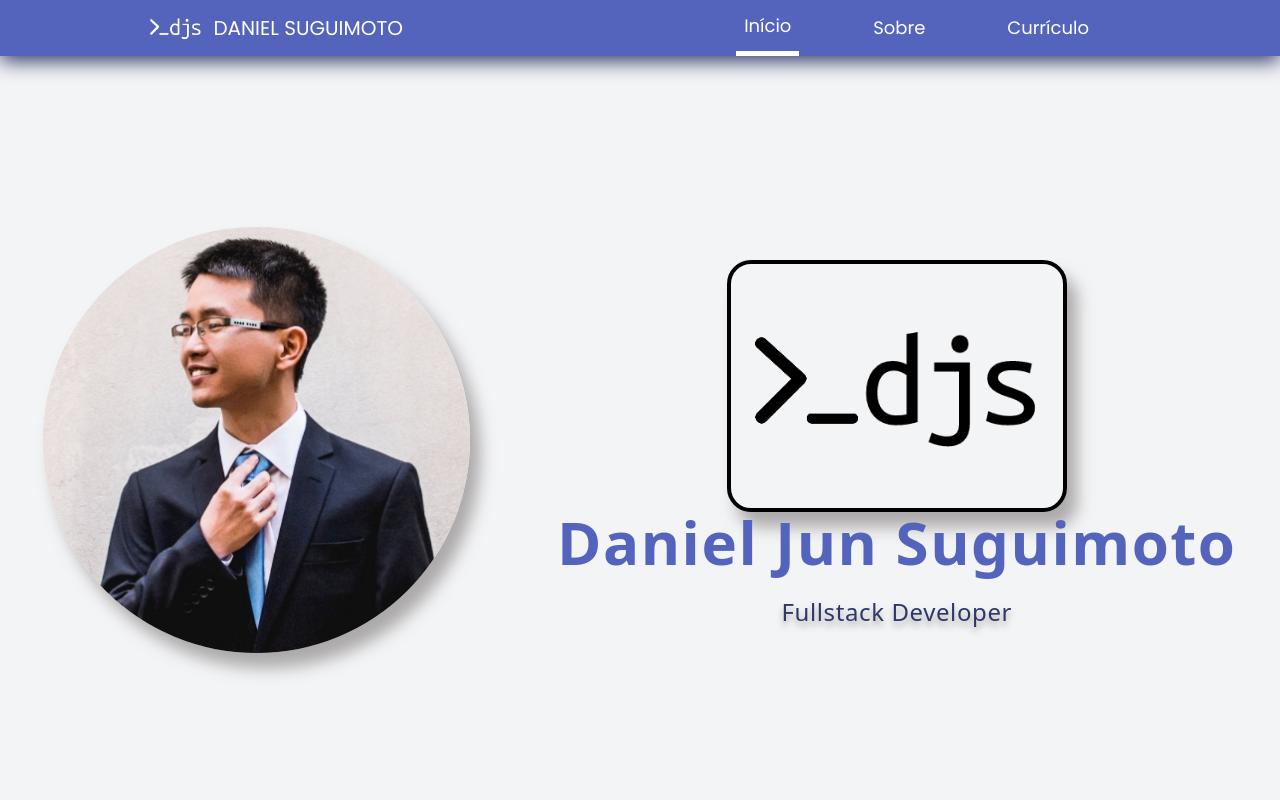
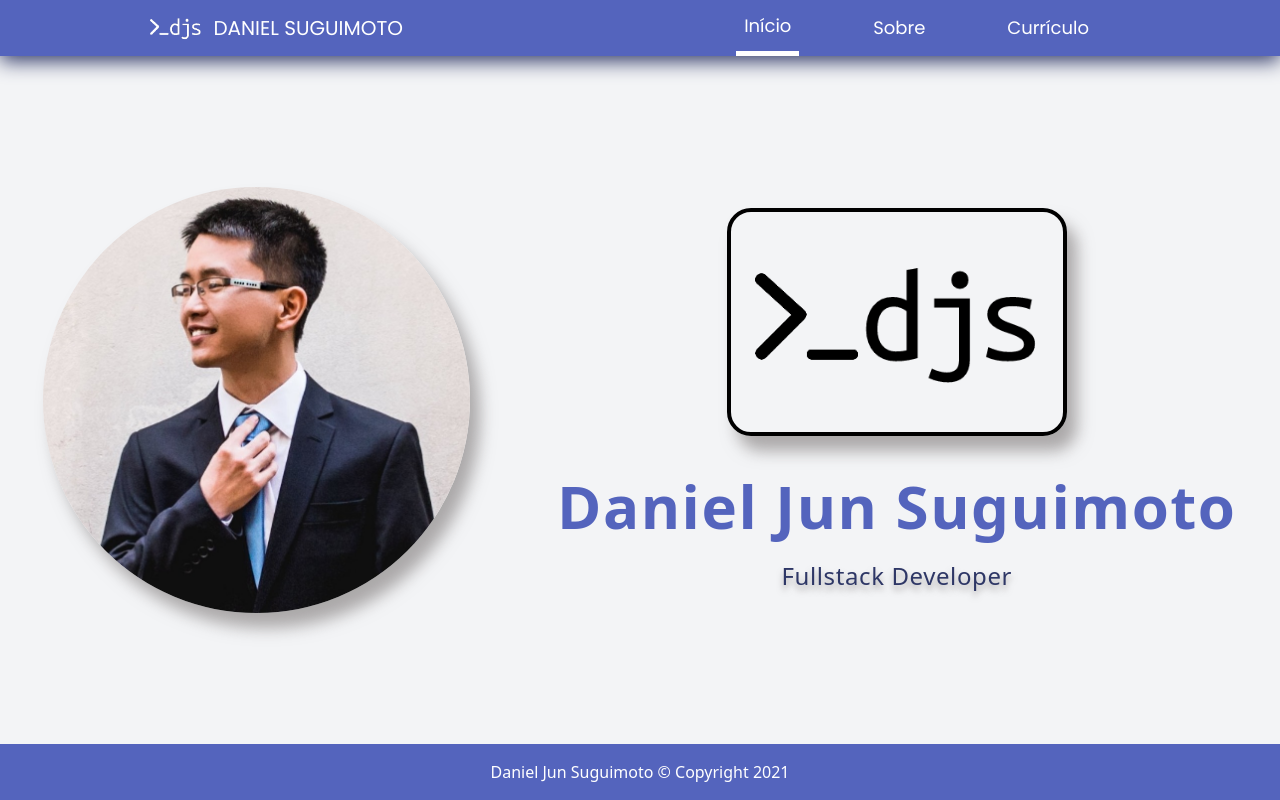
Before and after one commit to danielsuguimoto/danielsuguimoto.github.io, a Vue app: page / in a window 1280 px wide. Built offline with nearby package versions, Linux system fonts and the light colour scheme.

Commit message:
layout tweaks

```diff
--- a/index.html
+++ b/index.html
@@ -7,7 +7,7 @@
     <title>Daniel Jun Suguimoto</title>
   </head>
   <body>
-    <div id="app"></div>
+    <div id="app" class="flex flex-col min-h-screen max-h-screen"></div>
     <script type="module" src="/src/main.js"></script>
   </body>
 </html>
--- a/package.json
+++ b/package.json
@@ -9,6 +9,7 @@
   },
   "dependencies": {
     "@fortawesome/fontawesome-free": "^5.15.3",
+    "element-plus": "^1.0.2-beta.40",
     "lodash": "^4.17.21",
     "scrollreveal": "^4.0.9",
     "vue": "^3.0.5"
--- a/src/App.vue
+++ b/src/App.vue
@@ -1,10 +1,15 @@
 <template>
-    <navbar :active="currentPage" @navigate="currentPage = $event"></navbar>
+    <navbar :active="currentPage" @navigate="navigateTo"></navbar>
 
-    <div class="container flex flex-col h-screen w-screen content-center">
+    <div class="flex flex-col flex-grow w-full content-center overflow-auto">
         <component
+            ref="pageComponent"
             :is="currentComponent"
         ></component>
+    </div>
+
+    <div class="h-14 w-full text-white bg-indigo text-center flex justify-center items-center">
+        <h4>Daniel Jun Suguimoto © Copyright 2021</h4>
     </div>
 </template>
 <script>
@@ -26,11 +31,27 @@ export default {
         },
     },
 
+    methods: {
+        navigateTo(page) {
+            const loading = this.$loading({
+                spinner: 'el-icon-loading',
+            });
+
+            setTimeout(() => {
+                this.currentPage = page
+                this.$refs.pageComponent.$forceUpdate();
+                this.$nextTick(() => loading.close());
+            }, 1000);
+        }
+    },
+
     setup() {
-        const currentPage = ref('home');
+        const currentPage = ref('home'),
+            loading = ref(false);
 
         return {
             currentPage,
+            loading,
         };
     }
 };
--- a/src/components/Navbar.vue
+++ b/src/components/Navbar.vue
@@ -1,5 +1,5 @@
 <template>
-    <nav class="navbar flex justify-around items-center h-14 fixed w-full text-white bg-indigo">
+    <nav class="navbar flex justify-around items-center h-14 w-full text-white bg-indigo">
         <div class="navbar__logo flex justify-between items-center">
             <img src="../assets/logo-branco.png" class="max-h-10 mr-3">
             <h4 class="uppercase text-xl">Daniel&nbsp;Suguimoto</h4>
--- a/src/index.css
+++ b/src/index.css
@@ -8,7 +8,7 @@ html, body {
 }
 
 .title {
-    text-shadow: 3px 5px 5px rgba(141, 137, 137, 0.7);
+    text-shadow: 3px 3px 3px rgba(141, 137, 137, 0.7);
 }
 
 .avatar {
--- a/src/main.js
+++ b/src/main.js
@@ -1,8 +1,12 @@
 import { createApp } from 'vue';
 import App from './App.vue';
+import ElementPlus from 'element-plus';
 import './index.css';
+import 'element-plus/lib/theme-chalk/index.css';
 import '@fortawesome/fontawesome-free/js/brands';
 import '@fortawesome/fontawesome-free/js/solid';
 import '@fortawesome/fontawesome-free/js/fontawesome';
 
-createApp(App).mount('#app');
+const app = createApp(App);
+app.use(ElementPlus);
+app.mount('#app');
--- a/src/pages/About.vue
+++ b/src/pages/About.vue
@@ -1,11 +1,11 @@
 <template>
     <h1
-        class="w-screnn py-20 px-10 text-4xl text-indigo font-bold antialiased tracking-wider title"
+        class="w-full pt-10 px-10 text-4xl text-indigo font-bold antialiased tracking-wider title"
     >
         Sobre mim
     </h1>
 
-    <div class="flex justify-around w-screen">
+    <div class="flex flex-grow justify-around w-full">
         <div
             class="w-1/2 text-xl self-center text-indigo-dark tracking-wider text-justify"
         >
@@ -51,9 +51,9 @@ export default {
     setup() {
         return {
             scrollReveal: ScrollReveal({
-                reset: true,
-                delay: 300,
+                delay: 500,
                 distance: "100%",
+                duration: 1000,
                 rotate: {
                     x: 300,
                     z: 200,
--- a/src/pages/Curriculum.vue
+++ b/src/pages/Curriculum.vue
@@ -1,8 +1,8 @@
 <template>
-    <div class="flex flex-wrap justify-around">
+    <div class="flex flex-wrap justify-around w-full">
         <div class="w-5/12">
             <h1
-                class="w-screnn pt-20 pb-14 text-4xl text-indigo font-bold antialiased tracking-wider title"
+                class="w-full py-10 text-4xl text-indigo font-bold antialiased tracking-wider title"
             >
                 Educação e experiência
             </h1>
@@ -27,14 +27,16 @@
                         class="col-span-2 text-center"
                         v-text="item.subject"
                     ></div>
-                    <div class="text-right" v-text="item.place"></div>
+                    <div class="text-right">
+                        <a :href="item.link" target="_blank" v-text="item.place"></a>
+                    </div>
                 </div>
             </template>
         </div>
 
         <div class="w-5/12">
             <h1
-                class="w-screnn pt-20 pb-12 text-4xl text-indigo font-bold antialiased tracking-wider title mb-14"
+                class="w-full py-10 text-4xl text-indigo font-bold antialiased tracking-wider title mb-14"
             >
                 Conhecimento
             </h1>
@@ -81,40 +83,45 @@ export default {
                 name: "education",
                 items: [
                     {
-                        start: "2008",
-                        end: "2011",
-                        subject: "Ciência da Computação",
-                        place: "UNESP",
+                        start: '2008',
+                        end: '2011',
+                        subject: 'Ciência da Computação',
+                        place: 'UNESP',
+                        link: 'https://www2.unesp.br',
                     },
                     {
-                        start: "2013",
-                        end: "2016",
-                        subject: "Gerenciamento de Projetos",
-                        place: "FGV",
+                        start: '2013',
+                        end: '2016',
+                        subject: 'Gerenciamento de Projetos',
+                        place: 'FGV',
+                        link: 'https://portal.fgv.br',
                     },
                 ],
             },
             {
-                icon: "fa-briefcase",
-                name: "experience",
+                icon: 'fa-briefcase',
+                name: 'experience',
                 items: [
                     {
-                        start: "2011",
-                        end: "2018",
-                        subject: "Estagiário ~ Analista Sênior",
-                        place: "MSTech",
+                        start: '2011',
+                        end: '2018',
+                        subject: 'Estagiário ~ Analista Sênior',
+                        place: 'MSTech',
+                        link: 'http://www.mstech.com.br',
                     },
                     {
-                        start: "2018",
-                        end: "2019",
-                        subject: "Analista Sênior",
-                        place: "Partner Fusion",
+                        start: '2018',
+                        end: '2019',
+                        subject: 'Analista Sênior',
+                        place: 'Partner Fusion',
+                        link: 'https://www.partnerfusion.com'
                     },
                     {
-                        start: "2019",
-                        end: "Hoje",
-                        subject: "Desenvolvedor Fullstack Sênior",
-                        place: "Firework Web & Mobile",
+                        start: '2019',
+                        end: 'Hoje',
+                        subject: 'Desenvolvedor Fullstack Sênior',
+                        place: 'Firework Web & Mobile',
+                        link: 'https://fireworkweb.com'
                     },
                 ],
             },
--- a/src/pages/Home.vue
+++ b/src/pages/Home.vue
@@ -1,5 +1,5 @@
 <template>
-    <div class="flex justify-around content-center pt-20 w-screen h-screen">
+    <div class="flex flex-grow justify-around content-center w-full">
         <img
             id="avatar"
             class="avatar rounded-full w-1/3 self-center"
@@ -11,11 +11,11 @@
         >
             <img
                 id="logo"
-                class="logo border-4 border-black rounded-3xl px-6 py-3 w-1/2 avatar"
+                class="logo border-4 border-black rounded-3xl px-6 w-1/2 avatar"
                 src="../assets/logo-preto.png"
             />
 
-            <div>
+            <div class="pt-10">
                 <h1
                     class="text-center text-6xl text-indigo tracking-wide font-bold antialiased"
                 >
@@ -43,9 +43,9 @@ export default {
     setup() {
         return {
             scrollReveal: ScrollReveal({
-                reset: true,
-                delay: 300,
+                delay: 500,
                 distance: "100%",
+                duration: 1000,
                 rotate: {
                     x: 300,
                     z: 200,
--- a/src/routes.js
+++ b/src/routes.js
@@ -4,15 +4,15 @@ import CurriculumComponent from './pages/Curriculum.vue';
 import ContactComponent from './pages/Contact.vue';
 
 export default {
-    'home': {
+    home: {
         component: HomeComponent,
         name: 'Início',
     },
-    'about': {
+    about: {
         component: AboutComponent,
         name: 'Sobre',
     },
-    'curriculum': {
+    curriculum: {
         component: CurriculumComponent,
         name: 'Currículo',
     },
```
Also changed, not shown: 1 other file (tests, documents, lock files or other folders).
